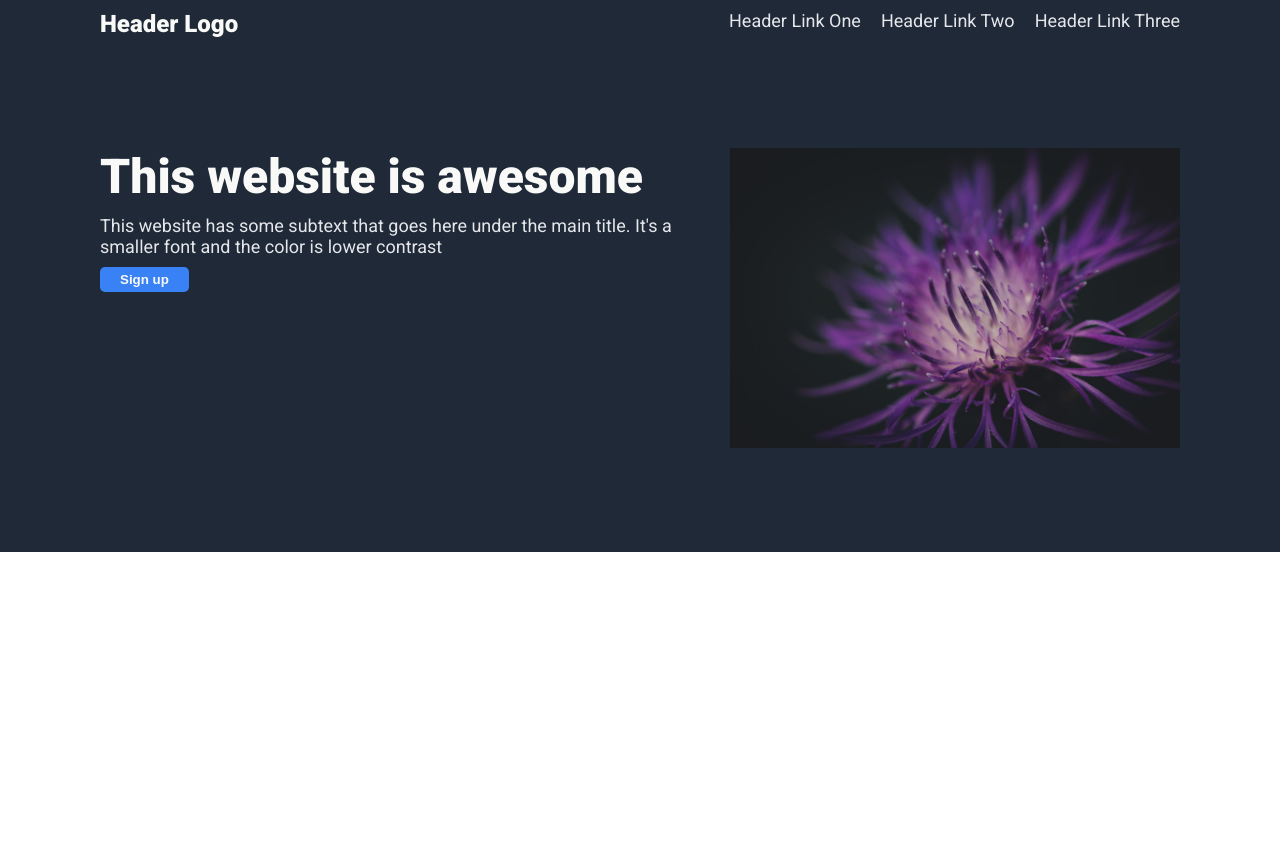
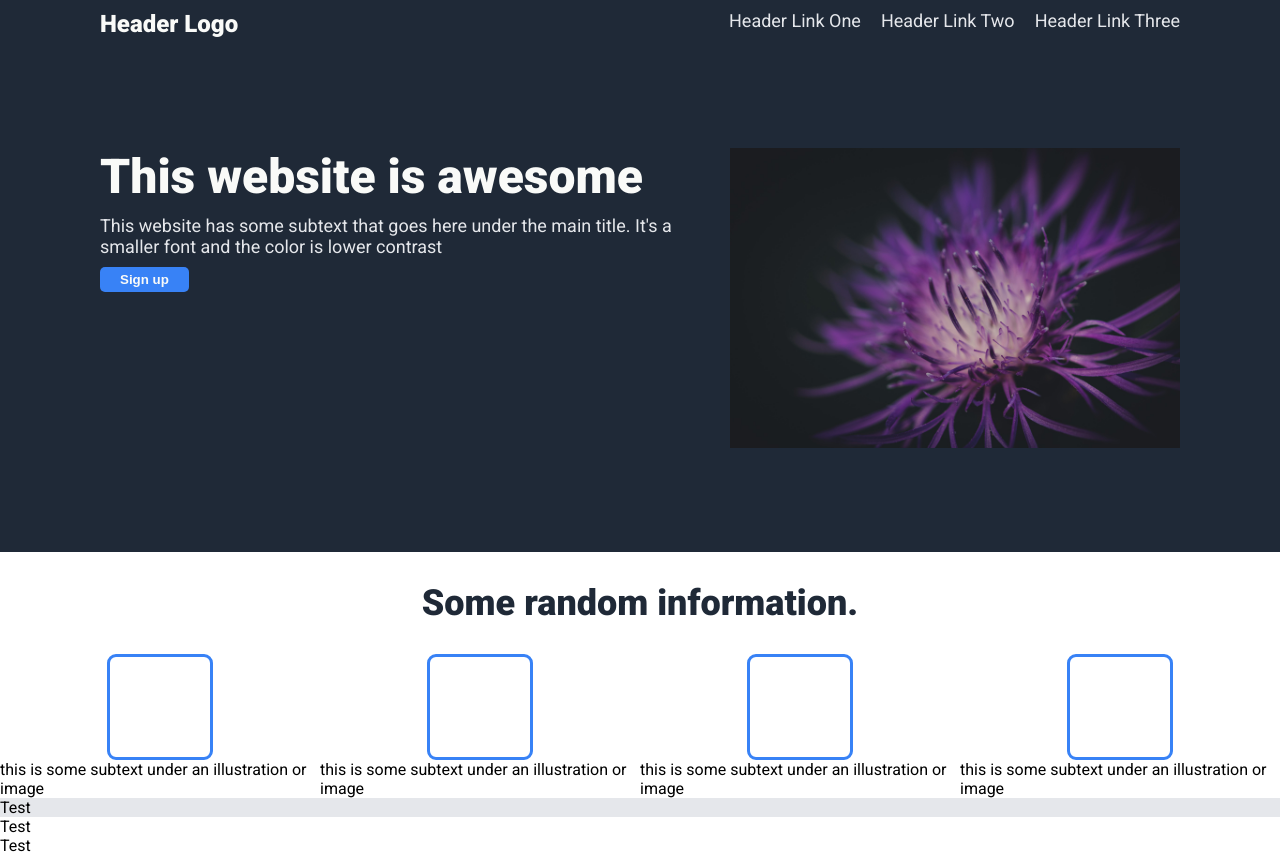
Before and after one commit to KevinKaiDao/odin-landing-page, a plain HTML site: page index.html in a window 1280 px wide. Before the commit the page ends 800 px from the top, so only its background shows below. Drawn offline with Linux system fonts and the light colour scheme.

Commit message:
Added the general structure of information card section.

```diff
--- a/index.html
+++ b/index.html
@@ -28,9 +28,31 @@
             <div class="hero-right"><img src="./images/purple-flower.jpg" alt=""></div>
         </div>
     </div>
-    <div class="information-container"></div>
-    <div class="quote-container"></div>
-    <div class="call-to-action-container"></div>
-    <div class="footer-container"></div>
+    <div class="information-container">
+        <div class="information-header">Some random information.</div>
+        <div>
+            <div class="information-cards">
+                <div class="card">
+                    <div class="information-image"></div>
+                    <div class="information-text">this is some subtext under an illustration or image</div>
+                </div>
+                <div class="card">
+                    <div class="information-image"></div>
+                    <div class="information-text">this is some subtext under an illustration or image</div>
+                </div>
+                <div class="card">
+                    <div class="information-image"></div>
+                    <div class="information-text">this is some subtext under an illustration or image</div>
+                </div>
+                <div class="card">
+                    <div class="information-image"></div>
+                    <div class="information-text">this is some subtext under an illustration or image</div>
+                </div>
+            </div>
+        </div>
+    </div>
+    <div class="quote-container">Test</div>
+    <div class="call-to-action-container">Test</div>
+    <div class="footer-container">Test</div>
 </body>
 </html>
--- a/stylesheet.css
+++ b/stylesheet.css
@@ -1,6 +1,8 @@
 body {
     font-family: 'Roboto', sans-serif;
     margin: 0px;
+    display: flex;
+    flex-direction: column;
 }
 
 
@@ -73,3 +75,51 @@ a {
 .hero-right img{
     height: 300px;
 }
+
+/* Information section */
+
+.information-header {
+    font-size: 36px;
+    color: #1F2937;
+    font-weight: 900;
+    padding: 30px;
+}
+
+.information-container {
+    display: flex;
+    flex-direction: column;
+    align-items: center;
+}
+
+.information-cards {
+    display: flex;
+    justify-content: center;
+}
+
+.card {
+    display: flex;
+    flex-direction: column;
+    align-items: center;
+}
+
+.information-text {
+    display: inline-block;
+}
+
+.information-image {
+    display: flex;
+    width: 100px;
+    height: 100px;
+    border-style: solid;
+    border-radius: 9px;
+    border-color: #3882F6;
+}
+
+
+
+
+
+.quote-container {
+    background-color: #E5E7EB;
+
+}
```
